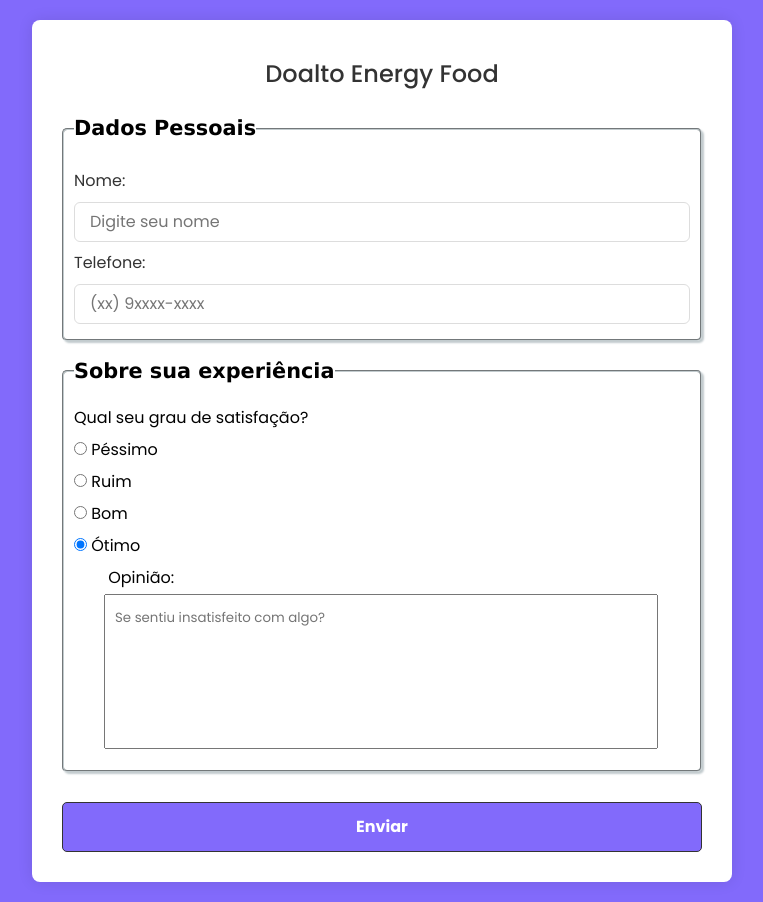
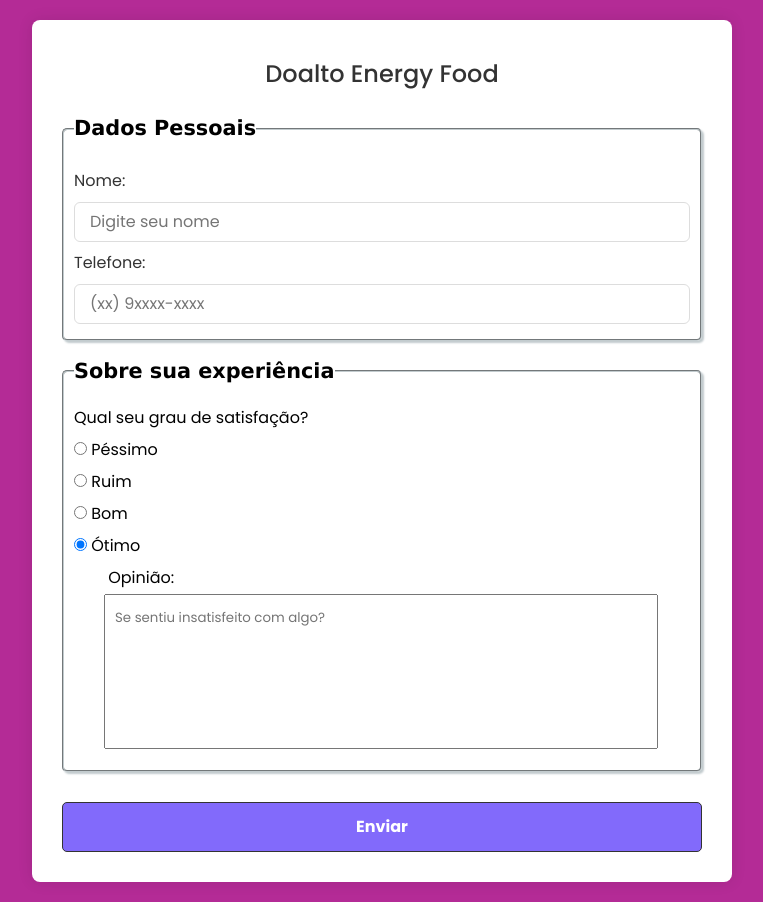
Before and after one commit to doaltoenergyfood/ouvimosvc, a plain HTML site: page index.html in a window 1280 px wide. Shown: the whole page, without its empty margins (258-1021 px from the left). Drawn offline with Linux system fonts and the light colour scheme.

Commit message:
Version 2

```diff
--- a/style.css
+++ b/style.css
@@ -15,7 +15,7 @@
   align-items: center;
   justify-content: center;
   padding: 20px;
-  background: rgb(130, 106, 251);
+  background: rgb(180, 43, 150);
 }
 
 .container {
```
